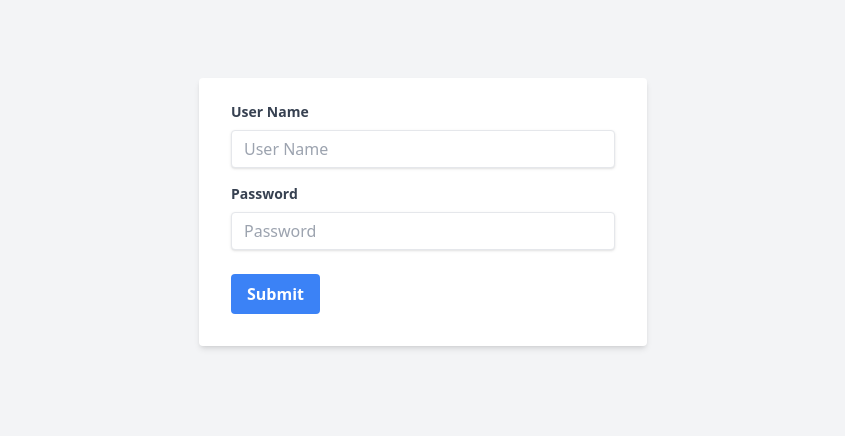
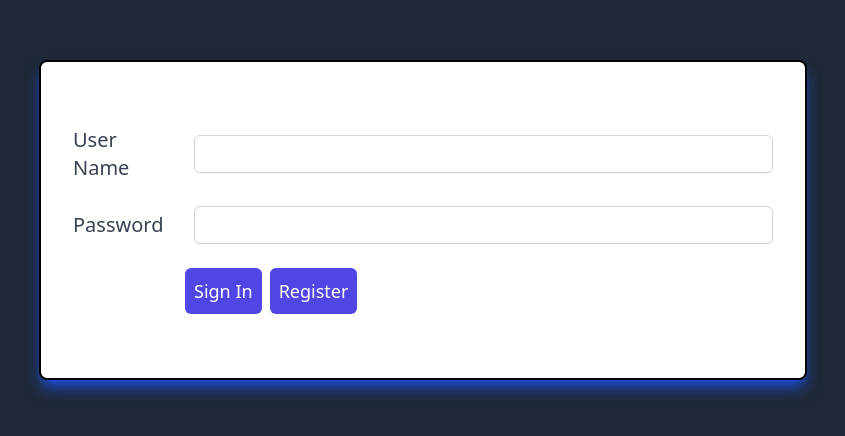
Before and after one commit to ericbowser/LaserTags, a React app: page / in a window 1280 px wide. Shown: the part 180-616 px from the top of the page, without its empty margins (217-1062 px from the left). Built offline with nearby package versions, Linux system fonts and the light colour scheme.

Commit message:
moving along with some login screen updates. useNavigation hook to navigate to customer page after login. Still need to implement some caching for populating form fields for existing customers

```diff
--- a/package.json
+++ b/package.json
@@ -4,7 +4,8 @@
   "main": "index.js",
   "scripts": {
     "tail:watch": "npx tailwindcss -i ./src/input.css -o ./src/output.css --watch",
-    "dev": "webpack-dev-server"
+    "dev": "webpack-dev-server",
+    "clean": "rm node_modules/ -R && rm package-lock.json && npm install"
   },
   "author": "",
   "license": "ISC",
--- a/public/index.html
+++ b/public/index.html
@@ -6,8 +6,7 @@
     <meta http-equiv="X-UA-Compatible" content="ie=edge">
     <title>HTML 5 Boilerplate</title>
     <script src="../src/output.css" type="text/css"></script>
-    <script src="../build/bundle.js" type="application/json"></script>
-    <script defer="defer" src="bundle.js"></script>
+    <script defer="defer" src="../build/bundle.js"></script>
 </head>
 <body>
 <div id="root"></div>
--- a/src/components/Login.js
+++ b/src/components/Login.js
@@ -1,6 +1,8 @@
 import React, {useEffect, useState} from 'react';
-import { useNavigate } from 'react-router-dom';
+import {useNavigate} from 'react-router-dom';
 import {login} from '../api/tagApi';
+import '../output.css';
+
 /*
 import { ClipLoader } from 'react-spinners';
 */
@@ -8,73 +10,85 @@ import { ClipLoader } from 'react-spinners';
 function Login() {
     const [username, setUsername] = useState(null);
     const [password, setPassword] = useState(null);
-    const [userId, setUserId] = useState(null);
-/*
+    const [userid, setUserId] = useState(null);
+    const [isLoggedIn, setIsLoggedIn] = useState(false);
+    const [alreadyHasAccount, setAlreadyHasAccount] = useState(null);
     const [spinner, setSpinner] = useState(false);
-*/
 
     const navigate = useNavigate();
 
     useEffect(() => {
-    }, [username, password, userId]);
+    }, [username, password, spinner, alreadyHasAccount]);
 
-    const handleSubmit = (e) => {
+    useEffect(() => {
+        if (userid) {
+            navigate(`/contact/${userid}`)
+        }
+    }, [userid, isLoggedIn]);
+
+    const handleSubmit = async (e) => {
         e.preventDefault();
+        setSpinner(true);
         const body = {
             username,
             password
+        };
+        const loggedInUser = await login(body)
+        if (loggedInUser) {
+            console.log(loggedInUser);
+            setUserId(loggedInUser.userid);
+            setIsLoggedIn(true);
+            setSpinner(false);
+            return loggedInUser;
         }
-        return login(body)
-            .then(res => {
-                console.log('response: ', res);
-                setUserId(res.userid);
-                navigate(`/contact/${res.userid}`);
-                return res;
-            })
+
+        console.log(loggedInUser);
+        setSpinner(false);
+        return null;
     };
 
     return (
-        <div className="flex items-center justify-center min-h-screen bg-gray-100">
-            <div className="w-full max-w-md">
-                <form onSubmit={handleSubmit} className="bg-white shadow-md rounded px-8 pt-6 pb-8 mb-4">
-                    <div className="mb-4">
-                        <label className="block text-gray-700 text-sm font-bold mb-2" htmlFor="username">
+        <div className="bg-gray-800 min-h-screen flex items-center justify-center">
+            <div className="bg-white p-8 rounded-lg w-full max-w-screen-md border-black border-2 shadow-lg shadow-blue-700">
+                <form className="space-y-6 py-8 ">
+                    <div className="flex items-center space-x-4">
+                        <label htmlFor="username" className="w-32 block text-xl font-medium text-gray-700">
                             User Name
                         </label>
                         <input
-                            value={username}
-                            onChange={(e) => setUsername(e.target.value)}
-                            className="shadow appearance-none border rounded w-full py-2 px-3 text-gray-700 leading-tight focus:outline-none focus:shadow-outline"
+                            type="text"
                             id="username"
-                            type="text"
-                            placeholder="User Name"
+                            className="w-full px-3 py-2 border border-gray-300 rounded-md shadow-sm focus:outline-none focus:ring-indigo-500 focus:border-indigo-500 sm:text-sm"
+                            required
                         />
                     </div>
-                    <div className="mb-6">
-                        <label className="block text-gray-700 text-sm font-bold mb-2" htmlFor="password">
+                    <div className="flex items-center space-x-4">
+                        <label htmlFor="password" className="w-32 block text-xl font-medium text-gray-700">
                             Password
                         </label>
                         <input
-                            value={password}
-                            onChange={(e) => setPassword(e.target.value)}
-                            className="shadow appearance-none border rounded w-full py-2 px-3 text-gray-700 leading-tight focus:outline-none focus:shadow-outline"
+                            type="password"
                             id="password"
-                            type="password"
-                            placeholder="Password"
+                            className="w-full px-3 py-2 border border-gray-300 rounded-md shadow-sm focus:outline-none focus:ring-indigo-500 focus:border-indigo-500 sm:text-sm"
+                            required
                         />
                     </div>
-                    <div className="flex items-center justify-between">
+                    <div className={'flex m-28'}>
+
                         <button
-                            className="bg-blue-500 hover:bg-blue-700 text-white font-bold py-2 px-4 rounded focus:outline-none focus:shadow-outline"
                             type="submit"
+                            className="align-middle p-2 mr-2 flex justify-center border border-transparent text-lg font-medium rounded-md text-white bg-indigo-600 hover:bg-indigo-700 focus:outline-none focus:ring-2 focus:ring-offset-2 focus:ring-indigo-500"
                         >
-                            Submit
+                            Sign In
+                        </button>
+                        <button
+                            type="submit"
+                            className="align-middle p-2 flex justify-center border border-transparent text-lg font-medium rounded-md text-white bg-indigo-600 hover:bg-indigo-700 focus:outline-none focus:ring-2 focus:ring-offset-2 focus:ring-indigo-500"
+                        >
+                            Register
                         </button>
                     </div>
                 </form>
-                {userId && (
-                    <span className={'text-2xl text-green-400 bolder'}>User Id: {userId}</span>
-                )}
             </div>
         </div>
     );
--- a/src/output.css
+++ b/src/output.css
@@ -1,5 +1,5 @@
 /*
-! tailwindcss v3.4.6 | MIT License | https://tailwindcss.com
+! tailwindcss v3.4.7 | MIT License | https://tailwindcss.com
 */
 
 /*
@@ -640,6 +640,10 @@ video {
   position: relative;
 }
 
+.m-28 {
+  margin: 7rem;
+}
+
 .mb-2 {
   margin-bottom: 0.5rem;
 }
@@ -654,6 +658,10 @@ video {
 
 .mb-8 {
   margin-bottom: 2rem;
+}
+
+.mr-2 {
+  margin-right: 0.5rem;
 }
 
 .mt-1 {
@@ -708,6 +716,10 @@ video {
   min-height: 100vh;
 }
 
+.w-32 {
+  width: 8rem;
+}
+
 .w-full {
   width: 100%;
 }
@@ -720,12 +732,28 @@ video {
   max-width: 28rem;
 }
 
+.max-w-screen-md {
+  max-width: 768px;
+}
+
+.flex-shrink {
+  flex-shrink: 1;
+}
+
 .shrink {
   flex-shrink: 1;
 }
 
+.flex-grow {
+  flex-grow: 1;
+}
+
 .grow {
   flex-grow: 1;
+}
+
+.border-collapse {
+  border-collapse: collapse;
 }
 
 .transform {
@@ -766,6 +794,18 @@ video {
   justify-content: space-between;
 }
 
+.space-x-4 > :not([hidden]) ~ :not([hidden]) {
+  --tw-space-x-reverse: 0;
+  margin-right: calc(1rem * var(--tw-space-x-reverse));
+  margin-left: calc(1rem * calc(1 - var(--tw-space-x-reverse)));
+}
+
+.space-y-6 > :not([hidden]) ~ :not([hidden]) {
+  --tw-space-y-reverse: 0;
+  margin-top: calc(1.5rem * calc(1 - var(--tw-space-y-reverse)));
+  margin-bottom: calc(1.5rem * var(--tw-space-y-reverse));
+}
+
 .truncate {
   overflow: hidden;
   text-overflow: ellipsis;
@@ -776,12 +816,48 @@ video {
   border-radius: 0.25rem;
 }
 
+.rounded-lg {
+  border-radius: 0.5rem;
+}
+
 .rounded-md {
   border-radius: 0.375rem;
 }
 
 .border {
   border-width: 1px;
+}
+
+.border-2 {
+  border-width: 2px;
+}
+
+.border-s-2 {
+  border-inline-start-width: 2px;
+}
+
+.border-gray-300 {
+  --tw-border-opacity: 1;
+  border-color: rgb(209 213 219 / var(--tw-border-opacity));
+}
+
+.border-transparent {
+  border-color: transparent;
+}
+
+.border-white {
+  --tw-border-opacity: 1;
+  border-color: rgb(255 255 255 / var(--tw-border-opacity));
+}
+
+.border-black {
+  --tw-border-opacity: 1;
+  border-color: rgb(0 0 0 / var(--tw-border-opacity));
+}
+
+.border-amber-500 {
+  --tw-border-opacity: 1;
+  border-color: rgb(245 158 11 / var(--tw-border-opacity));
 }
 
 .bg-black {
@@ -799,6 +875,16 @@ video {
   background-color: rgb(243 244 246 / var(--tw-bg-opacity));
 }
 
+.bg-gray-800 {
+  --tw-bg-opacity: 1;
+  background-color: rgb(31 41 55 / var(--tw-bg-opacity));
+}
+
+.bg-indigo-600 {
+  --tw-bg-opacity: 1;
+  background-color: rgb(79 70 229 / var(--tw-bg-opacity));
+}
+
 .bg-white {
   --tw-bg-opacity: 1;
   background-color: rgb(255 255 255 / var(--tw-bg-opacity));
@@ -814,6 +900,10 @@ video {
 
 .p-6 {
   padding: 1.5rem;
+}
+
+.p-8 {
+  padding: 2rem;
 }
 
 .px-3 {
@@ -836,6 +926,11 @@ video {
   padding-bottom: 0.5rem;
 }
 
+.py-8 {
+  padding-top: 2rem;
+  padding-bottom: 2rem;
+}
+
 .pb-8 {
   padding-bottom: 2rem;
 }
@@ -856,6 +951,10 @@ video {
   text-align: center;
 }
 
+.align-middle {
+  vertical-align: middle;
+}
+
 .font-sans {
   font-family: ui-sans-serif, system-ui, sans-serif, "Apple Color Emoji", "Segoe UI Emoji", "Segoe UI Symbol", "Noto Color Emoji";
 }
@@ -870,13 +969,27 @@ video {
   line-height: 2.25rem;
 }
 
+.text-lg {
+  font-size: 1.125rem;
+  line-height: 1.75rem;
+}
+
 .text-sm {
   font-size: 0.875rem;
   line-height: 1.25rem;
 }
 
+.text-xl {
+  font-size: 1.25rem;
+  line-height: 1.75rem;
+}
+
 .font-bold {
   font-weight: 700;
+}
+
+.font-medium {
+  font-weight: 500;
 }
 
 .uppercase {
@@ -929,6 +1042,11 @@ video {
   color: rgb(251 146 60 / var(--tw-text-opacity));
 }
 
+.text-purple-500 {
+  --tw-text-opacity: 1;
+  color: rgb(168 85 247 / var(--tw-text-opacity));
+}
+
 .text-red-400 {
   --tw-text-opacity: 1;
   color: rgb(248 113 113 / var(--tw-text-opacity));
@@ -944,11 +1062,6 @@ video {
   color: rgb(255 255 255 / var(--tw-text-opacity));
 }
 
-.text-purple-500 {
-  --tw-text-opacity: 1;
-  color: rgb(168 85 247 / var(--tw-text-opacity));
-}
-
 .underline {
   text-decoration-line: underline;
 }
@@ -959,14 +1072,31 @@ video {
   box-shadow: var(--tw-ring-offset-shadow, 0 0 #0000), var(--tw-ring-shadow, 0 0 #0000), var(--tw-shadow);
 }
 
+.shadow-lg {
+  --tw-shadow: 0 10px 15px -3px rgb(0 0 0 / 0.1), 0 4px 6px -4px rgb(0 0 0 / 0.1);
+  --tw-shadow-colored: 0 10px 15px -3px var(--tw-shadow-color), 0 4px 6px -4px var(--tw-shadow-color);
+  box-shadow: var(--tw-ring-offset-shadow, 0 0 #0000), var(--tw-ring-shadow, 0 0 #0000), var(--tw-shadow);
+}
+
 .shadow-md {
   --tw-shadow: 0 4px 6px -1px rgb(0 0 0 / 0.1), 0 2px 4px -2px rgb(0 0 0 / 0.1);
   --tw-shadow-colored: 0 4px 6px -1px var(--tw-shadow-color), 0 2px 4px -2px var(--tw-shadow-color);
   box-shadow: var(--tw-ring-offset-shadow, 0 0 #0000), var(--tw-ring-shadow, 0 0 #0000), var(--tw-shadow);
 }
 
+.shadow-sm {
+  --tw-shadow: 0 1px 2px 0 rgb(0 0 0 / 0.05);
+  --tw-shadow-colored: 0 1px 2px 0 var(--tw-shadow-color);
+  box-shadow: var(--tw-ring-offset-shadow, 0 0 #0000), var(--tw-ring-shadow, 0 0 #0000), var(--tw-shadow);
+}
+
 .shadow-lime-500 {
   --tw-shadow-color: #84cc16;
+  --tw-shadow: var(--tw-shadow-colored);
+}
+
+.shadow-blue-700 {
+  --tw-shadow-color: #1d4ed8;
   --tw-shadow: var(--tw-shadow-colored);
 }
 
@@ -1018,7 +1148,39 @@ video {
   background-color: rgb(29 78 216 / var(--tw-bg-opacity));
 }
 
+.hover\:bg-indigo-700:hover {
+  --tw-bg-opacity: 1;
+  background-color: rgb(67 56 202 / var(--tw-bg-opacity));
+}
+
+.focus\:border-indigo-500:focus {
+  --tw-border-opacity: 1;
+  border-color: rgb(99 102 241 / var(--tw-border-opacity));
+}
+
 .focus\:outline-none:focus {
   outline: 2px solid transparent;
   outline-offset: 2px;
 }
+
+.focus\:ring-2:focus {
+  --tw-ring-offset-shadow: var(--tw-ring-inset) 0 0 0 var(--tw-ring-offset-width) var(--tw-ring-offset-color);
+  --tw-ring-shadow: var(--tw-ring-inset) 0 0 0 calc(2px + var(--tw-ring-offset-width)) var(--tw-ring-color);
+  box-shadow: var(--tw-ring-offset-shadow), var(--tw-ring-shadow), var(--tw-shadow, 0 0 #0000);
+}
+
+.focus\:ring-indigo-500:focus {
+  --tw-ring-opacity: 1;
+  --tw-ring-color: rgb(99 102 241 / var(--tw-ring-opacity));
+}
+
+.focus\:ring-offset-2:focus {
+  --tw-ring-offset-width: 2px;
+}
+
+@media (min-width: 640px) {
+  .sm\:text-sm {
+    font-size: 0.875rem;
+    line-height: 1.25rem;
+  }
+}
--- a/webpack.config.js
+++ b/webpack.config.js
@@ -31,7 +31,7 @@ module.exports = {
         new HtmlWebpackPlugin({
             template: './public/index.html'
         }),
-        new Dotenv(),
+        new Dotenv({path: './.env'}),
         new webpack.DefinePlugin({
             'process.env.NODE_ENV': JSON.stringify(process.env.NODE_ENV),
             'process.env.PORT': JSON.stringify(process.env.PORT),
```
Also changed, not shown: src/api/tagApi.js (+8 -4 lines), 1 other file (tests, documents, lock files or other folders).
